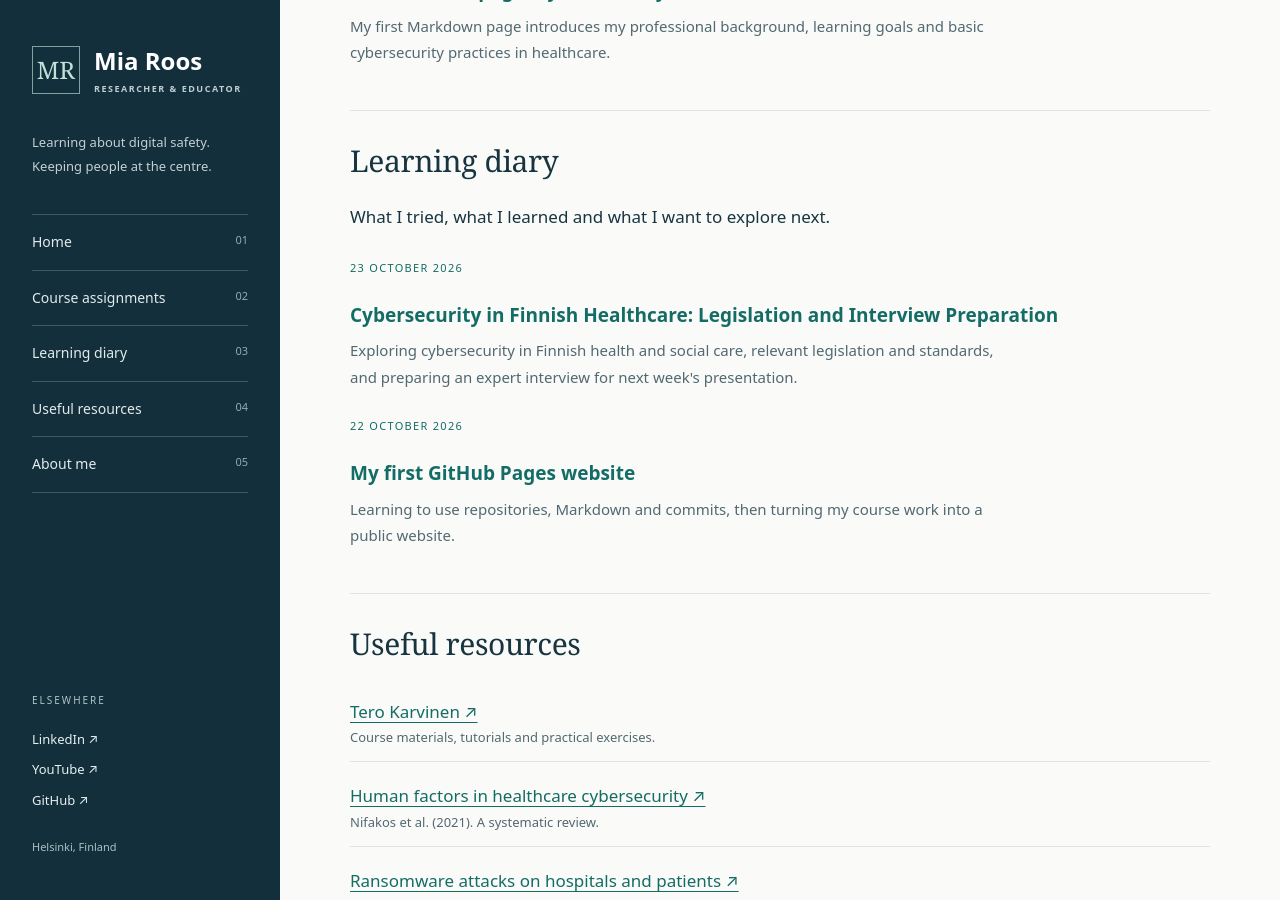
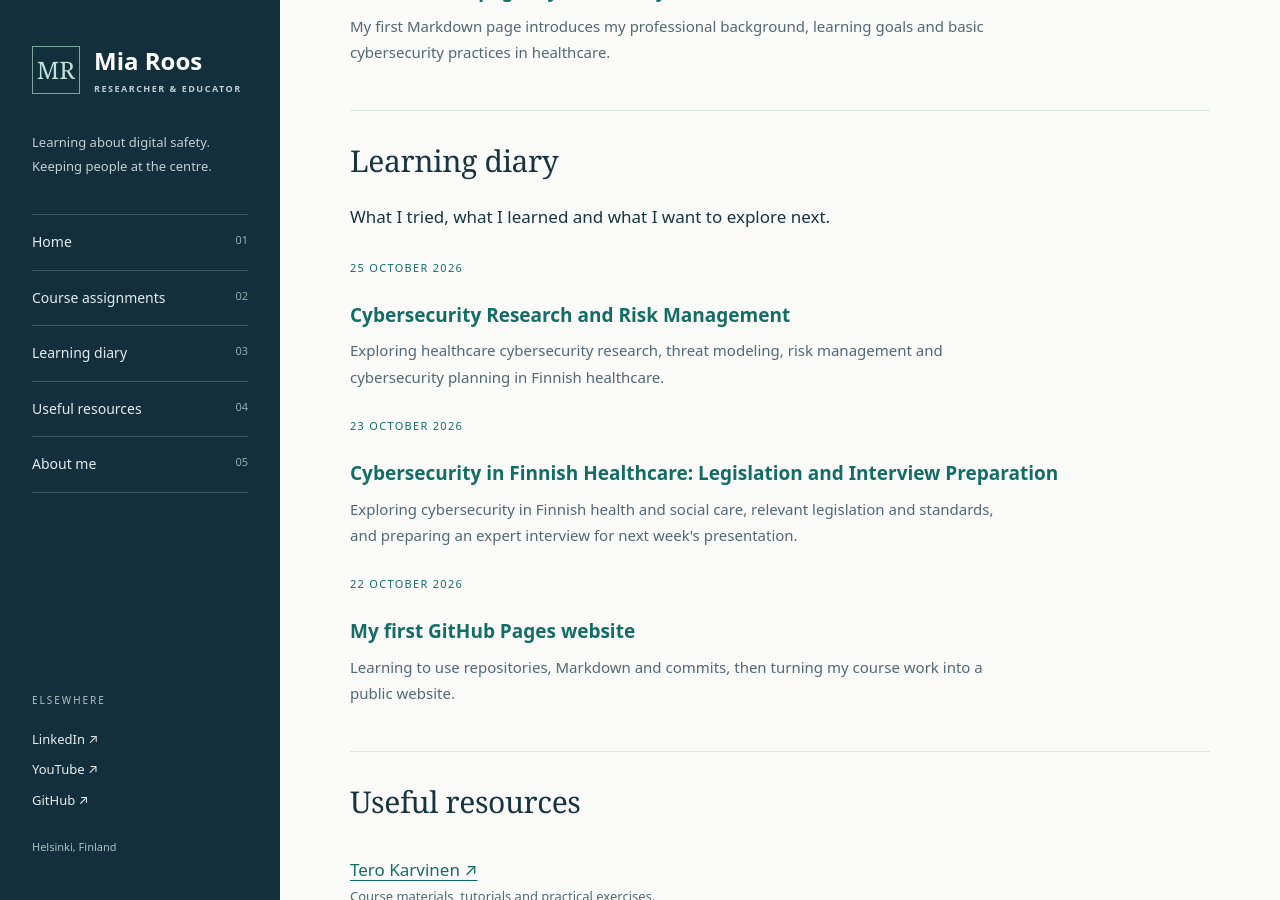
Before and after one commit to mia-roos/Cyber-Security-Studies, a Jekyll site: the page built from index.md, in a window 1280 px wide and 900 px high, scrolled down 694 px. Built offline with Jekyll 4.4.1, drawn with Linux system fonts in a browser that asks for light colours.

Commit message:
Update learning diary with new cybersecurity entries
Added entries for cybersecurity research and legislation.

```diff
--- a/index.md
+++ b/index.md
@@ -22,6 +22,12 @@ title: Cybersecurity Learning Portfolio
 ## Learning diary
 
 What I tried, what I learned and what I want to explore next.
+
+<p class="entry-meta">25 October 2026</p>
+
+### [Cybersecurity Research and Risk Management]({{ '/learning-diary/2026-10-25-learning-diary.html' | relative_url }})
+
+<p class="entry-description">Exploring healthcare cybersecurity research, threat modeling, risk management and cybersecurity planning in Finnish healthcare.</p>
 
 <p class="entry-meta">23 October 2026</p>
 
```
